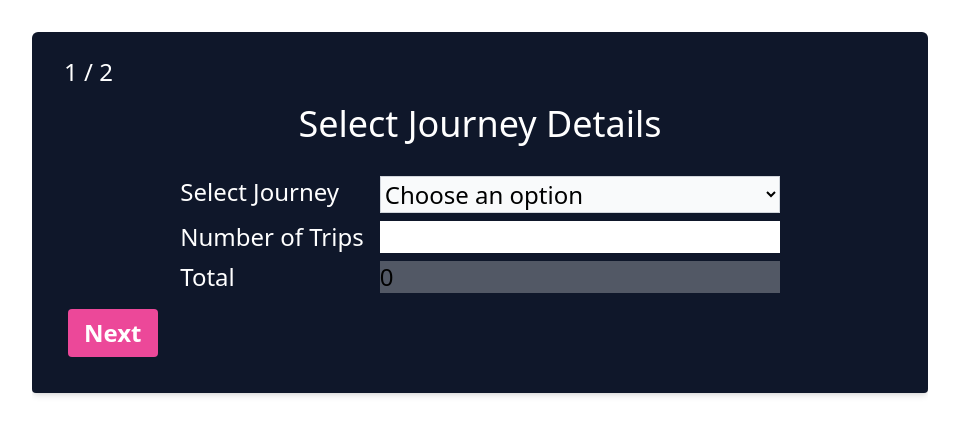
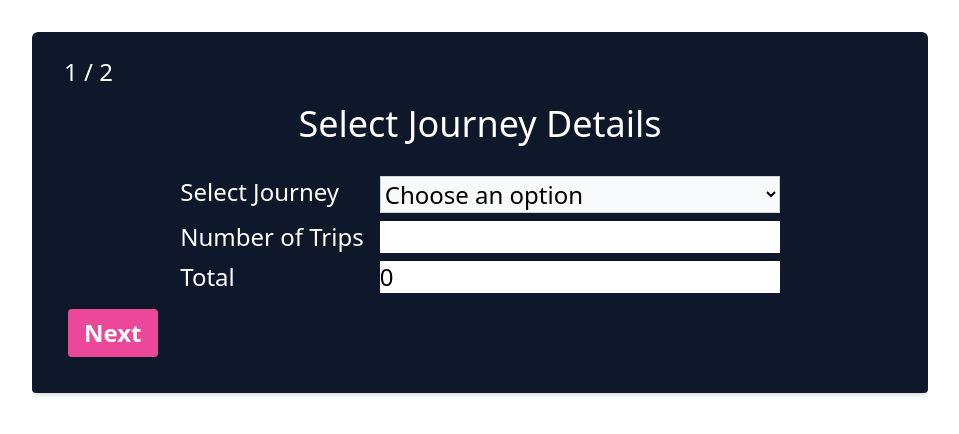
Before and after one commit to andyforrest/toll-system, a React (Vite) app: page / in a window 1280 px wide. Shown: the top 434 px of the page, without its empty margins (160-1119 px from the left). Built offline with nearby package versions, Linux system fonts and the light colour scheme.

Commit message:
made total input background white

```diff
--- a/src/components/JourneyForm.tsx
+++ b/src/components/JourneyForm.tsx
@@ -120,7 +120,7 @@ export function JourneyForm({ selectedValue,tripNum, updateFields }: JourneyForm
       <input
         type="text"
         value={totalValue}
-        className="text-black"
+        className="text-black bg-white"
         disabled
         id="total"
       />
```
